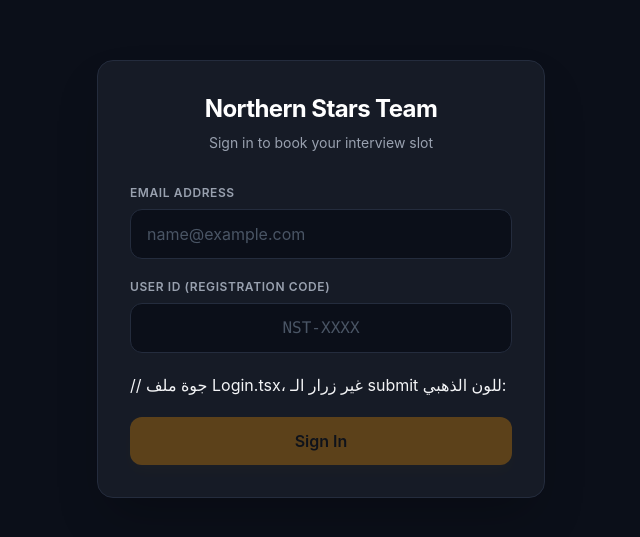
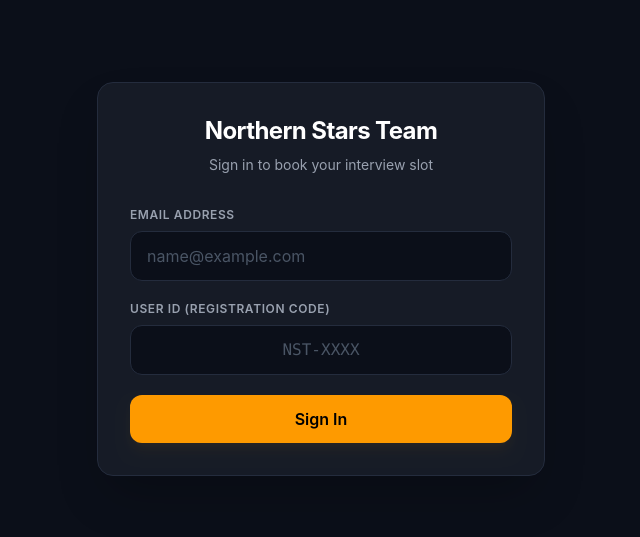
Before and after one commit to Ahmed-Youssef-404/NST_Select_Interview_schedule, a React (Vite) app: page / in a window 1280 px wide. Shown: the part 121-658 px from the top of the page, without its empty margins (319-959 px from the left). Built offline with nearby package versions, Linux system fonts and the light colour scheme.

Commit message:
fix login button bug

```diff
--- a/src/components/Login.tsx
+++ b/src/components/Login.tsx
@@ -51,11 +51,9 @@ export const Login: React.FC = () => {
                         </div>
                     )}
 
-                    // جوة ملف Login.tsx، غير زرار الـ submit للون الذهبي:
                     <button
                         type="submit"
-                        // disabled={isLoading}
-                        disabled={true}
+                        disabled={isLoading}
                         className="w-full py-3 px-4 bg-amber-500 hover:bg-amber-400 disabled:hover:bg-amber-500 disabled:opacity-30 text-black font-semibold rounded-xl transition-all duration-200 transform active:scale-[0.98] shadow-lg shadow-amber-500/5 disabled:cursor-not-allowed cursor-pointer"
                     >
                         {isLoading ? 'Verifying...' : 'Sign In'}
```
